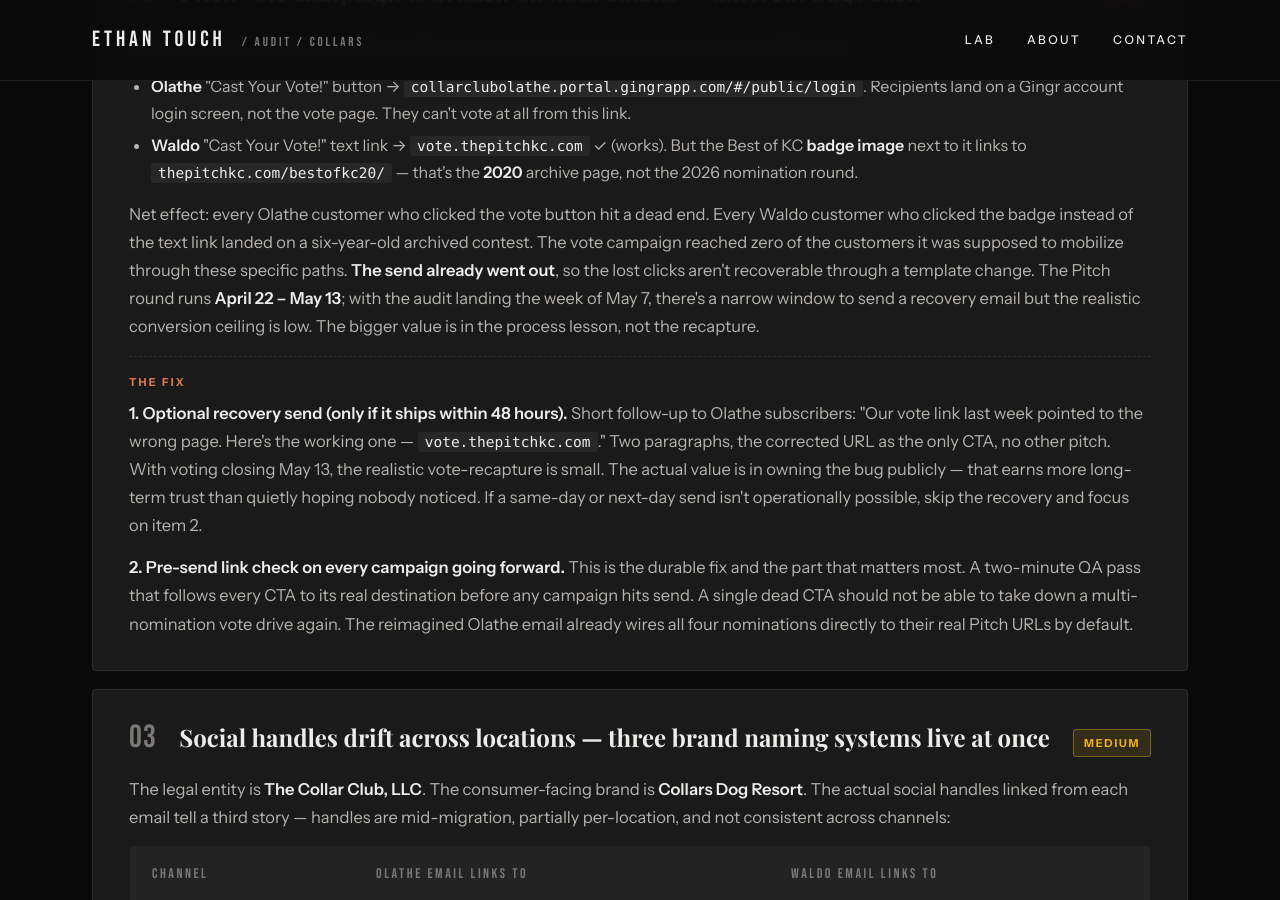
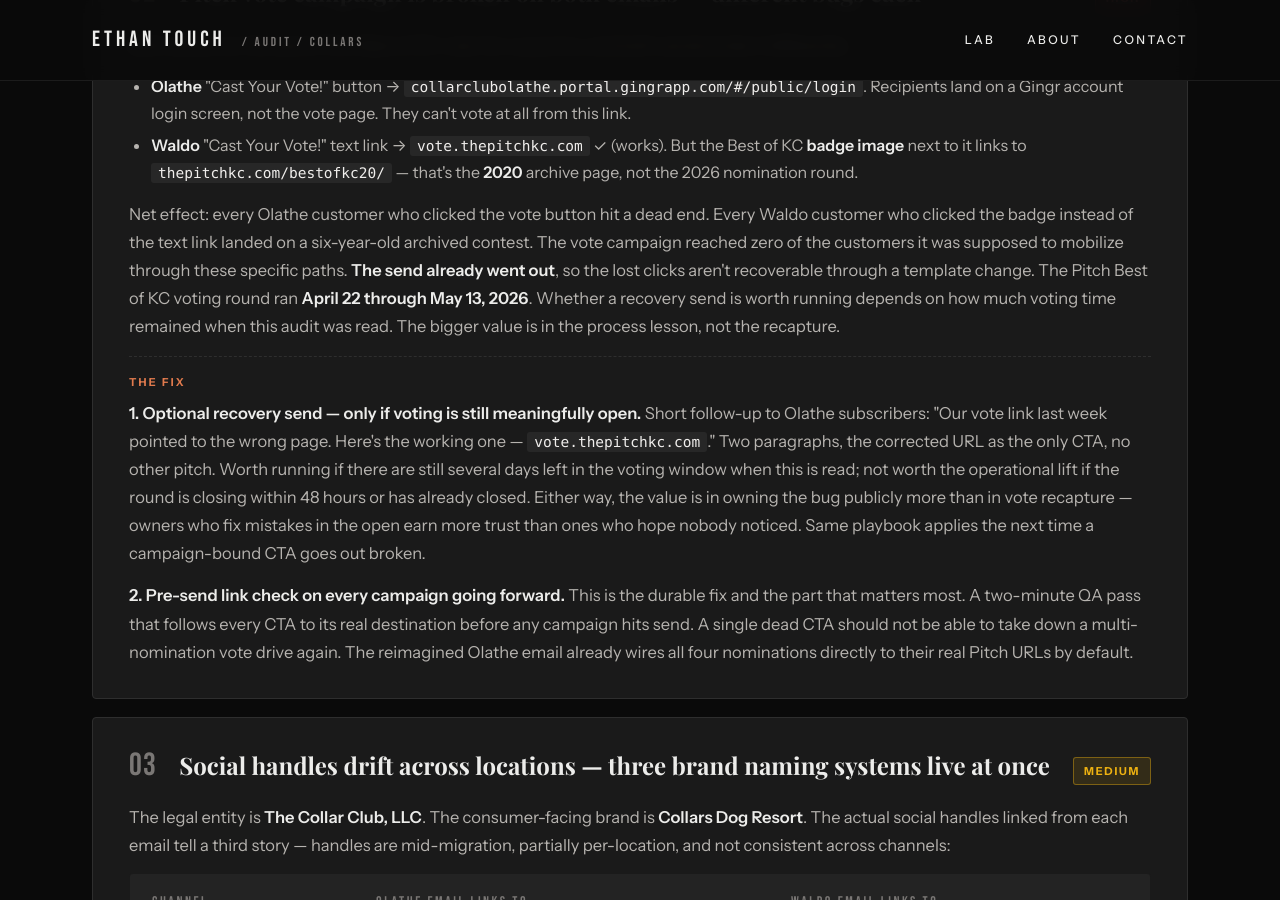
Before and after one commit to woofwallee/ethantouch.com, a Jekyll site: the page lab/emails/collars/audit/index.html, which Jekyll copies as it is, in a window 1280 px wide and 900 px high, scrolled down 2934 px. Built offline with Jekyll 4.4.1, drawn with Linux system fonts in a browser that asks for light colours; some web fonts are replaced; some of the changed text lies outside the part shown.

Commit message:
Make audit date-references send-date agnostic
Audit may be sent days or weeks after May 7 prep date. Three references
assumed reader was opening it during a specific window:

- Finding 02 body: 'with the audit landing the week of May 7' →
  conditional language that works whenever it's read
- Finding 02 fix step 1: '(only if it ships within 48 hours)' and
  'with voting closing May 13' → reframed as 'only if voting is still
  meaningfully open' with same playbook applies for future bugs
- Compare table lead: '12-day window before the holiday' →
  'pre-holiday lead time'

Factual record dates (send dates in meta-bar, snapshot, compare table
header, and 2025 newsletter citations) kept as-is — those are the
historical record, not assumptions about the reader's clock.

Co-Authored-By: Claude Opus 4.7 <noreply@anthropic.com>

```diff
--- a/lab/emails/collars/audit/index.html
+++ b/lab/emails/collars/audit/index.html
@@ -773,10 +773,10 @@
       <li><strong>Olathe</strong> "Cast Your Vote!" button → <code>collarclubolathe.portal.gingrapp.com/#/public/login</code>. Recipients land on a Gingr account login screen, not the vote page. They can't vote at all from this link.</li>
       <li><strong>Waldo</strong> "Cast Your Vote!" text link → <code>vote.thepitchkc.com</code> ✓ (works). But the Best of KC <strong>badge image</strong> next to it links to <code>thepitchkc.com/bestofkc20/</code> — that's the <strong>2020</strong> archive page, not the 2026 nomination round.</li>
     </ul>
-    <p>Net effect: every Olathe customer who clicked the vote button hit a dead end. Every Waldo customer who clicked the badge instead of the text link landed on a six-year-old archived contest. The vote campaign reached zero of the customers it was supposed to mobilize through these specific paths. <strong>The send already went out</strong>, so the lost clicks aren't recoverable through a template change. The Pitch round runs <strong>April 22 – May 13</strong>; with the audit landing the week of May 7, there's a narrow window to send a recovery email but the realistic conversion ceiling is low. The bigger value is in the process lesson, not the recapture.</p>
+    <p>Net effect: every Olathe customer who clicked the vote button hit a dead end. Every Waldo customer who clicked the badge instead of the text link landed on a six-year-old archived contest. The vote campaign reached zero of the customers it was supposed to mobilize through these specific paths. <strong>The send already went out</strong>, so the lost clicks aren't recoverable through a template change. The Pitch Best of KC voting round ran <strong>April 22 through May 13, 2026</strong>. Whether a recovery send is worth running depends on how much voting time remained when this audit was read. The bigger value is in the process lesson, not the recapture.</p>
     <div class="finding-fix">
       <div class="finding-fix-label">The fix</div>
-      <p><strong>1. Optional recovery send (only if it ships within 48 hours).</strong> Short follow-up to Olathe subscribers: "Our vote link last week pointed to the wrong page. Here's the working one — <code>vote.thepitchkc.com</code>." Two paragraphs, the corrected URL as the only CTA, no other pitch. With voting closing May 13, the realistic vote-recapture is small. The actual value is in owning the bug publicly — that earns more long-term trust than quietly hoping nobody noticed. If a same-day or next-day send isn't operationally possible, skip the recovery and focus on item 2.</p>
+      <p><strong>1. Optional recovery send — only if voting is still meaningfully open.</strong> Short follow-up to Olathe subscribers: "Our vote link last week pointed to the wrong page. Here's the working one — <code>vote.thepitchkc.com</code>." Two paragraphs, the corrected URL as the only CTA, no other pitch. Worth running if there are still several days left in the voting window when this is read; not worth the operational lift if the round is closing within 48 hours or has already closed. Either way, the value is in owning the bug publicly more than in vote recapture — owners who fix mistakes in the open earn more trust than ones who hope nobody noticed. Same playbook applies the next time a campaign-bound CTA goes out broken.</p>
       <p><strong>2. Pre-send link check on every campaign going forward.</strong> This is the durable fix and the part that matters most. A two-minute QA pass that follows every CTA to its real destination before any campaign hits send. A single dead CTA should not be able to take down a multi-nomination vote drive again. The reimagined Olathe email already wires all four nominations directly to their real Pitch URLs by default.</p>
     </div>
   </article>
@@ -879,7 +879,7 @@
 <!-- COMPARE TABLE -->
 <section class="compare">
   <h2>The original vs the reimagined.</h2>
-  <p class="lead">Same campaign, same audience, same 12-day window before the holiday. Component by component.</p>
+  <p class="lead">Same campaign, same audience, same pre-holiday lead time. Component by component.</p>
   <table class="compare-table">
     <thead>
       <tr>
```
